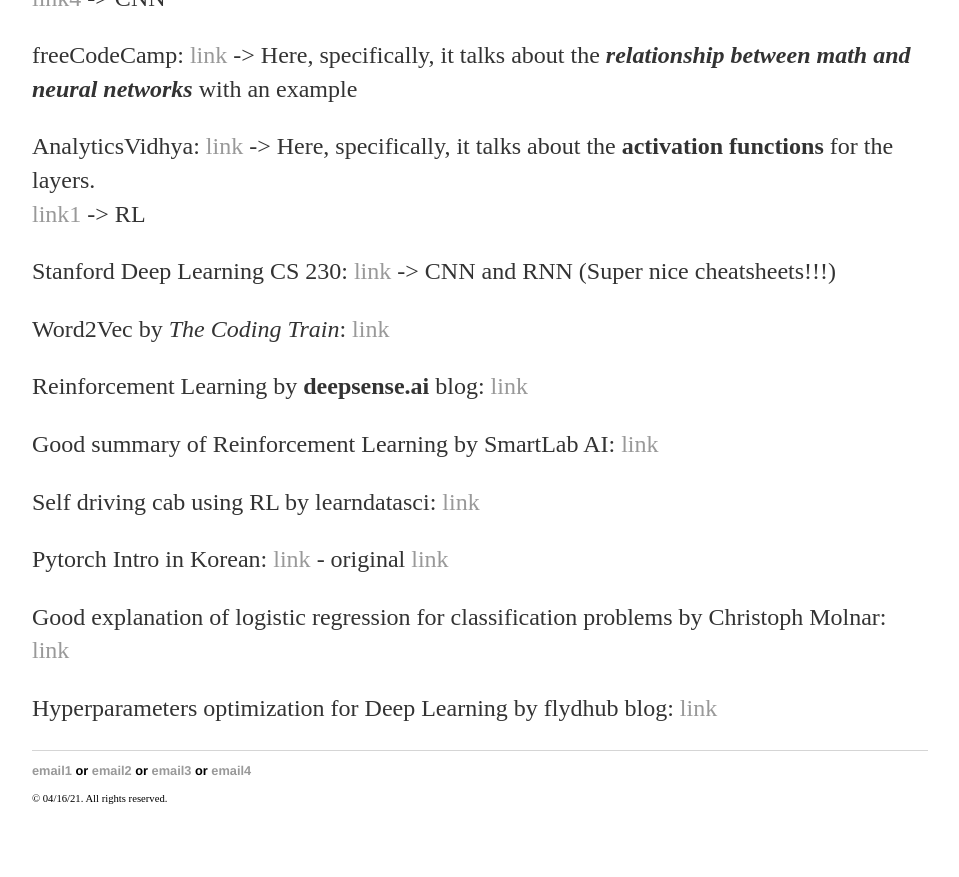
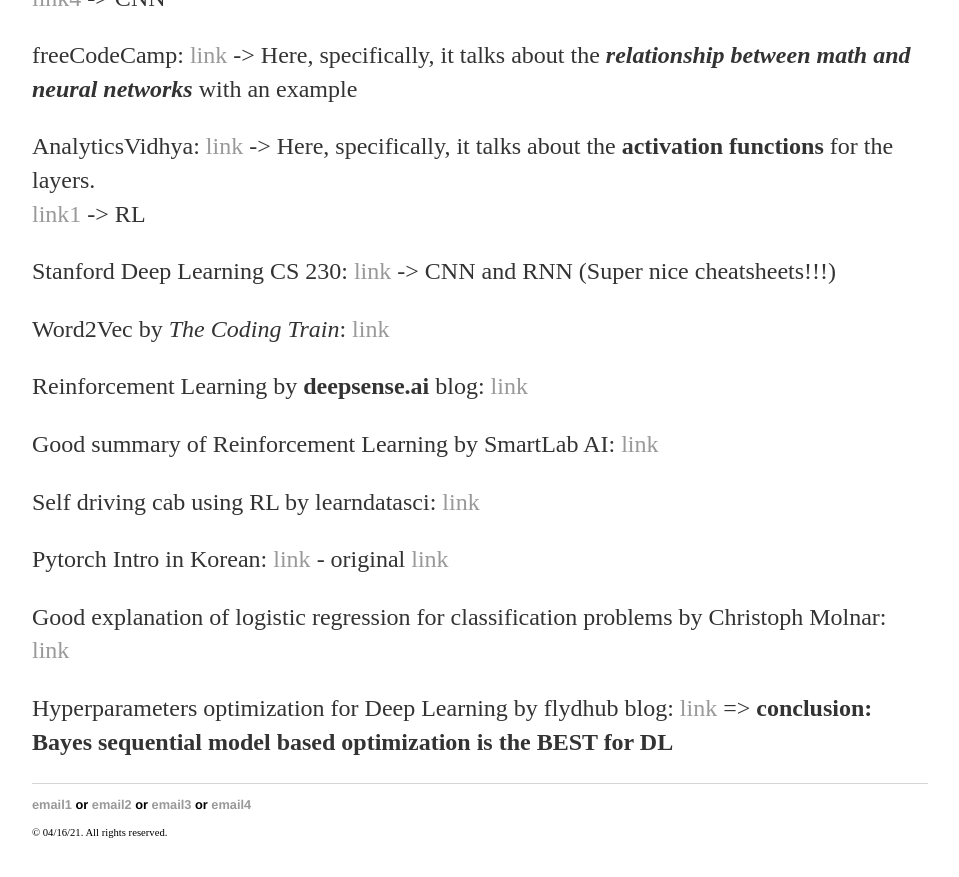
Before and after one commit to yjkweon24/yjkweon24.github.io, a Jekyll site: the page built from _posts/2019-03-16-Academic.md, in a window 1280 px wide and 900 px high, scrolled down 2266 px. Shown: the top 877 px of the window, without its empty margins (160-1119 px from the left). Built offline with Jekyll 4.4.1, drawn with Linux system fonts in a browser that asks for light colours.

Commit message:
Update 2019-03-16-Academic.md

```diff
--- a/_posts/2019-03-16-Academic.md
+++ b/_posts/2019-03-16-Academic.md
@@ -75,4 +75,4 @@
 
 Good explanation of logistic regression for classification problems by Christoph Molnar: [link](https://christophm.github.io/interpretable-ml-book/logistic.html)
 
-Hyperparameters optimization for Deep Learning by flydhub blog: [link](https://blog.floydhub.com/guide-to-hyperparameters-search-for-deep-learning-models/)
+Hyperparameters optimization for Deep Learning by flydhub blog: [link](https://blog.floydhub.com/guide-to-hyperparameters-search-for-deep-learning-models/) => **conclusion: Bayes sequential model based optimization is the BEST for DL**
```
